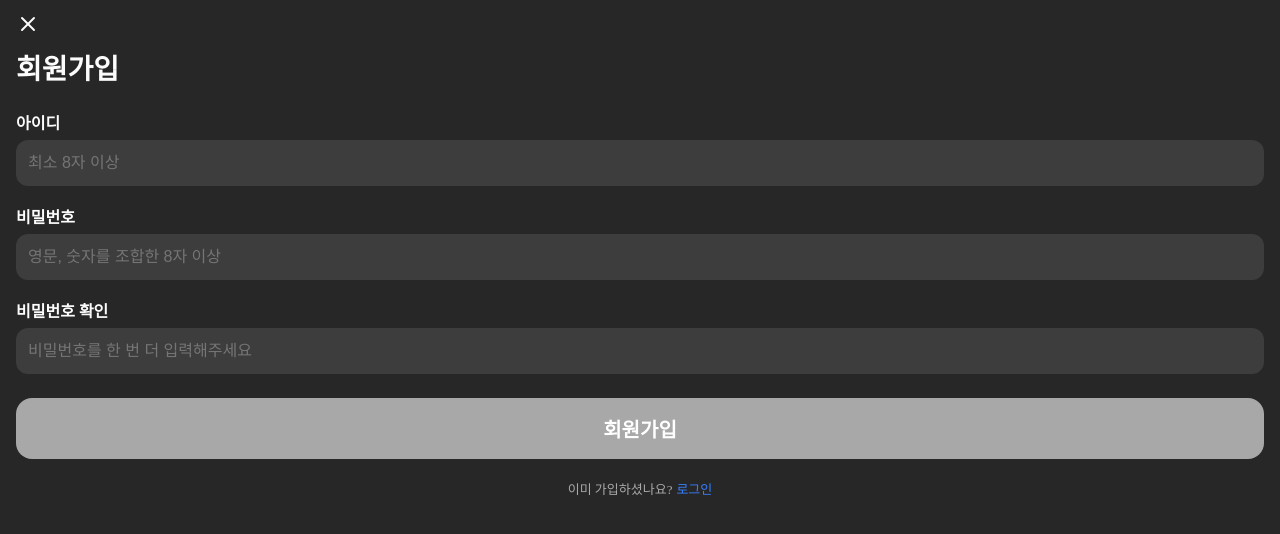
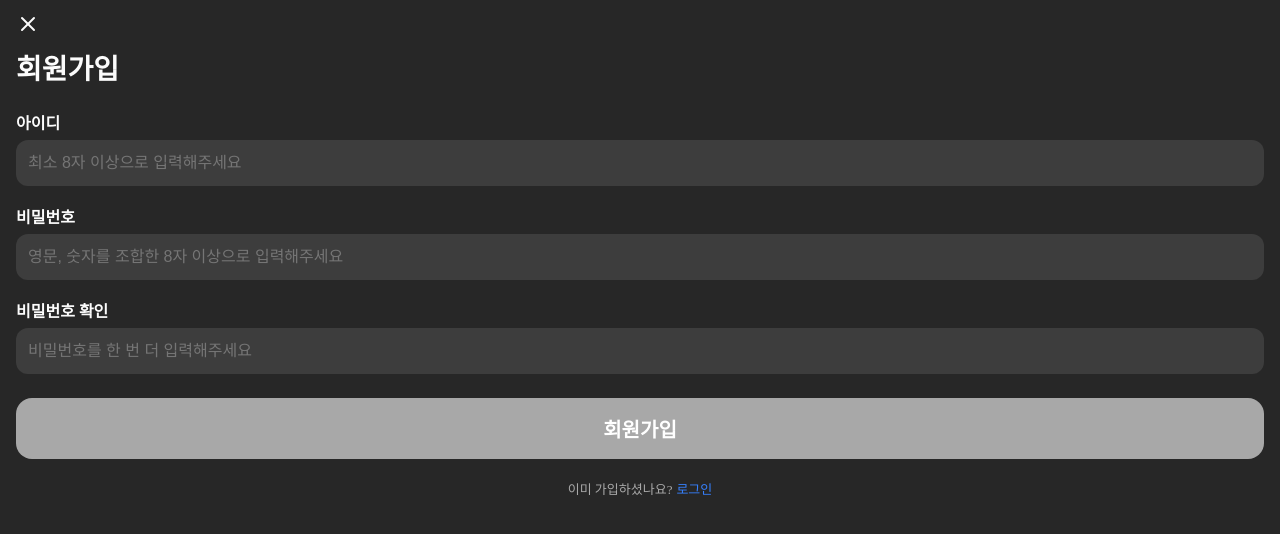
Before and after one commit to code-flash-card/code-flash-card, a React (Vite) app in the folder frontend/code-flash-card/: page /flashcard/signup in a window 1280 px wide. Shown: the top 534 px of the page. Built offline with nearby package versions, Linux system fonts and the light colour scheme.

Commit message:
feat: 비밀번호 유효성 검사 추가

```diff
--- a/frontend/code-flash-card/src/pages/SignUp.tsx
+++ b/frontend/code-flash-card/src/pages/SignUp.tsx
@@ -1,98 +1,12 @@
-import React, { useReducer, useState } from "react";
+import React, { useCallback, useReducer, useState } from "react";
 import styled from "@emotion/styled";
 import SimpleCloseBtn from "../components/SimpleCloseBtn";
 import { Link, useNavigate } from "react-router-dom";
 
-const RegEx = "^(?=.*[A-Za-z])(?=.*\d)[A-Za-z\d]{8,}$";
-
-//TODO useReducer + ts로 리팩토링 필요
-// type SignUpData = {
-//   username: string;
-//   password: string;
-// }
-
-// interface EnableSignUp {
-//   isEnable: "enableSignUp";
-//   userId: string;
-//   userPw: string;
-//   checkPw: string;
-//   form: SignUpData;
-// }
-
-// interface DisableSignUp {
-//   isEnable: "disableSignUp";
-//   userId: string | undefined;
-//   userPw: string | undefined;
-//   checkPw: string | undefined;
-// }
-
-// type SignUpState = EnableSignUp | DisableSignUp
-
-// type Action =
-//   | {type: "INPUT_ID"; value: string}
-//   | {type: "INPUT_PW"; value: string}
-//   | {type: "CHECK_PW"; value: string};
-
-// /** SignUpState 조건에 따른 boolean값 검사 */
-// const calcSignUpState = (state: SignUpState): 'enableSignUp' | 'disableSignUp' => {
-//   return state.userId !== ""
-//     && state.userPw !== ""
-//     && state.checkPw === state.userPw
-//     ? 'enableSignUp' : 'disableSignUp';
-// }
-
-// /** front와 back의 데이터 싱크 */
-// const calcSignUpForm = (state:EnableSignUp):SignUpData => {
-//   return {
-//     username: state.userId,
-//     password: state.userPw
-//   }
-// }
-
-
-// const isDisabledSignUpState = (state:SignUpState): state is DisableSignUp =>
-//   calcSignUpState(state) === 'disableSignUp';
-// const isEnabledSignUpState = (state:SignUpState): state is EnableSignUp =>
-//   calcSignUpState(state) === 'enableSignUp';
-
-// const calcByNewState = (newState: SignUpState): SignUpState => {
-//   if(isDisabledSignUpState(newState)) {
-//     return {
-//       ...newState,
-//       isEnable: "disableSignUp"
-//     }
-//   }
-//   if(isEnabledSignUpState(newState)) {
-//     return {
-//       ...newState,
-//       isEnable: 'enableSignUp'
-//     }
-//   }
-//   throw new Error("[Error]calcByNewState");
-// }
-
-// const signUpReducer = (state: SignUpState, action: Action): SignUpState => {
-//   switch(action.type) {
-//     case "INPUT_ID": {
-//       const newState = {
-//         ...state,
-//         userId: action.value,
-//       }
-//       return calcByNewState(newState);
-//     }
-//     case "INPUT_PW": {
-//       const newState = {
-//         ...state,
-//         userPw: action.value,
-//       }
-//       return calcByNewState(newState);
-//     }
-//     default:
-//       throw new Error("[Error] signUpReducer");
-//   }
-// }
+const RegEx = /^(?=.*[A-Za-z])(?=.*\d)[A-Za-z\d]{8,}$/;
 
 const SignUp = () => {
+  // 유저 정보
   const [signUpInfo, setSignUpInfo] = useState({
     userId: '',
     userPw: '',
@@ -107,9 +21,7 @@ const SignUp = () => {
     })
   }
 
-  const {userId, userPw, checkPw} = signUpInfo;
-
-  const onSubmit = (e:React.FormEvent<HTMLFormElement>) => {
+  const onSubmit = useCallback((e:React.FormEvent<HTMLFormElement>) => {
     e.preventDefault();
 
     fetch('https://weareboard.kr/teosp/join', {
@@ -131,34 +43,16 @@ const SignUp = () => {
       }
       navigate('/')
     })
-  }
+  }, [signUpInfo]);
+
   const navigate = useNavigate();
 
-  const isValid = !(signUpInfo.userId.length >= 8 && signUpInfo.userPw.length >= 8 && signUpInfo.userPw === signUpInfo.checkPw);
-
-  // const [signUpInfo, setSignUpInfo] = useReducer(signUpReducer, {
-  //   userId: '',
-  //   userPw: '',
-  //   checkPw: '',
-  //   isEnable: 'disableSignUp'
-  // })
-
-  // const [submitState, setSubmitState] = useState<"idle" | "onSubmitting">("idle");
-
-
-  // const onSubmit = async (e:React.FormEvent<HTMLFormElement>) => {
-  //   e.preventDefault();
-
-  //   if (signUpInfo.isEnable !== 'enableSignUp') return;
-  //   setSubmitState("onSubmitting");
-  //   const response = await signUpApi.create(signUpInfo.form);
-  //   if (response.result === 'success') {
-  //     // navigate(`/`)
-  //     alert("회원가입이 완료되었습니다.")
-  //   } else {
-  //     alert("회원가입에 실패했습니다.")
-  //   }
-  // }
+  const isValid =
+    !(signUpInfo.userId.length >= 8 &&
+      signUpInfo.userPw.length >= 8 &&
+      signUpInfo.userPw === signUpInfo.checkPw &&
+      RegEx.test(signUpInfo.userPw) === true
+      );
 
   return (
     <Styled.SignUpContainer>
@@ -176,7 +70,7 @@ const SignUp = () => {
               type="text"
               name='userId'
               onChange={handleInput}
-              placeholder="최소 8자 이상" />
+              placeholder="최소 8자 이상으로 입력해주세요" />
           </Styled.InputWrapper>
           <Styled.InputWrapper>
             <p>비밀번호</p>
@@ -184,7 +78,7 @@ const SignUp = () => {
               type="text"
               name='userPw'
               onChange={handleInput}
-              placeholder="영문, 숫자를 조합한 8자 이상" />
+              placeholder="영문, 숫자를 조합한 8자 이상으로 입력해주세요" />
           </Styled.InputWrapper>
           <Styled.InputWrapper>
             <p>비밀번호 확인</p>
```
